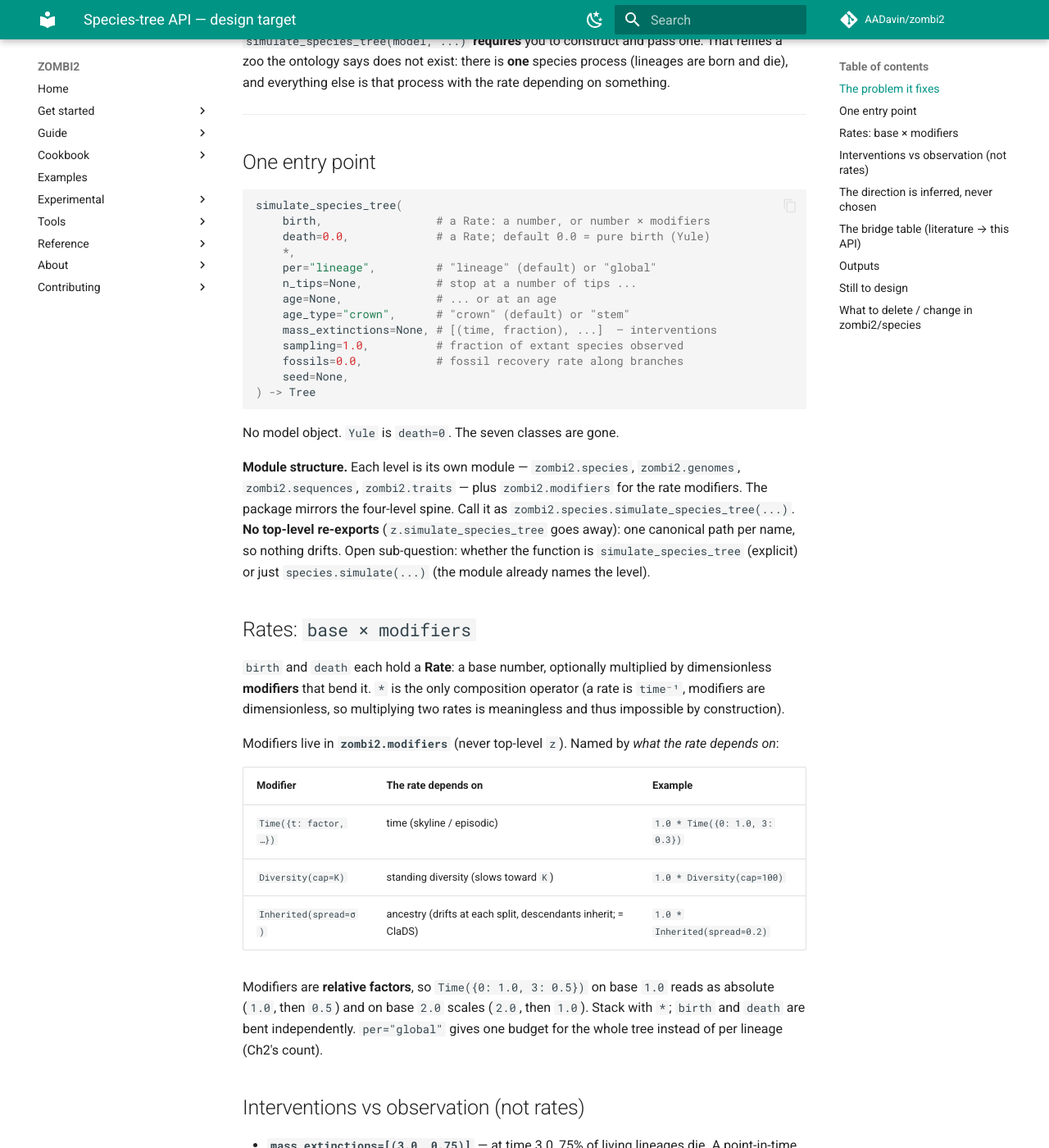
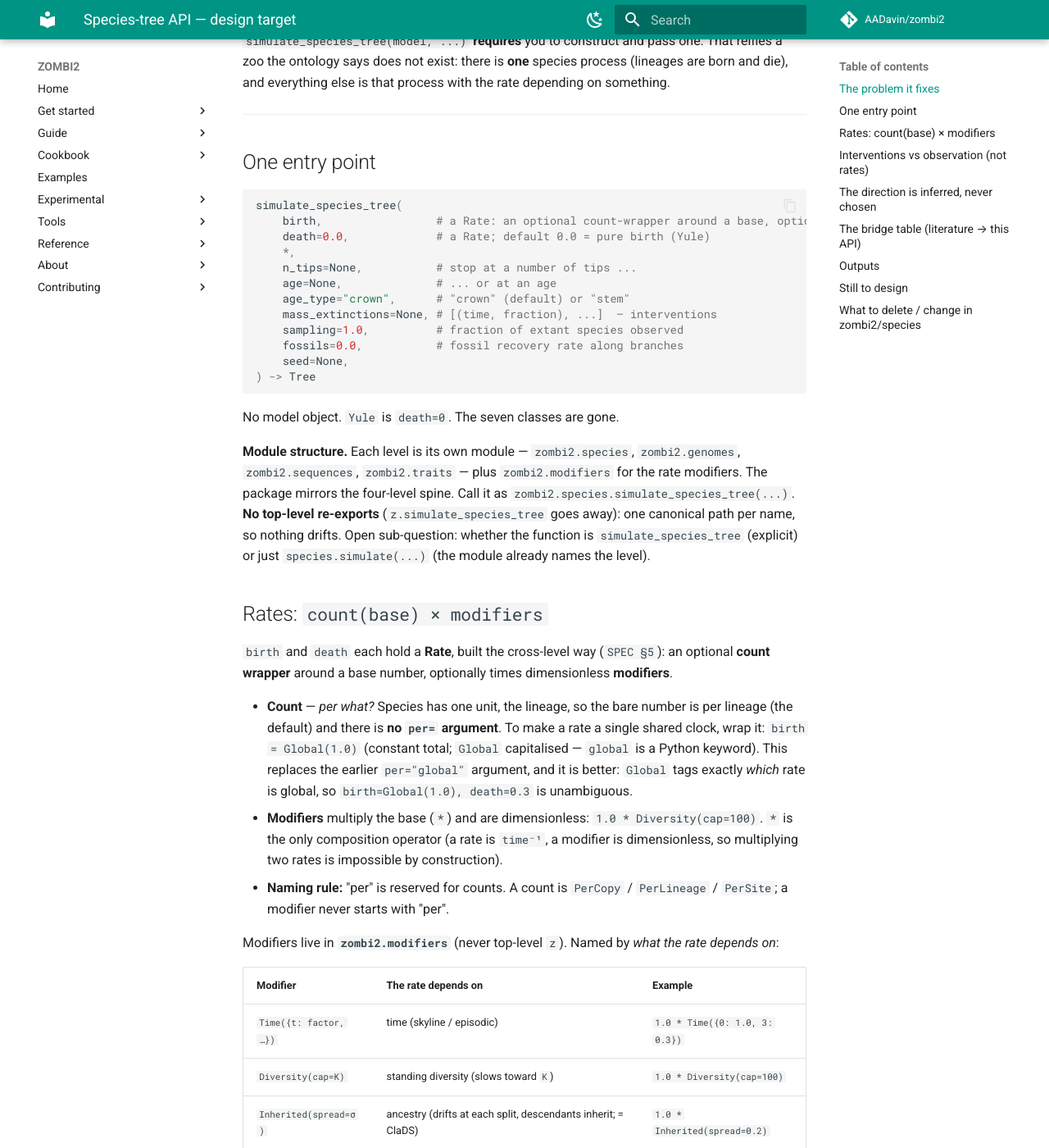
Before and after one commit to AADavin/zombi2, an MkDocs documentation site: the page built from docs/design/species-api.md, in a window 1280 px wide and 1400 px high, scrolled down 455 px. Shown: the whole window at 82% size. Built offline with MkDocs 1.6.1 and Material for MkDocs 9.7.7, drawn with Linux system fonts in a browser that asks for light colours; comment, search, counter and statistics services are not loaded.

Commit message:
docs(design): genome API target + cross-level count grammar
Add docs/design/genome-api.md: three layered functions (unordered ⊂ ordered ⊂
nucleotide) over one core; keyword rates, no RateModel zoo; per-family
heterogeneity as a ByFamily modifier plus a named per-family speed (resolves
C7.5); transfer mechanics as arguments, TransferModel dissolved (C7.6/C7.8).

Update species-api.md to the cross-level rate grammar: the count is a WRAPPER on
the rate (Global/PerCopy/PerLineage/PerSite), not a per= argument; modifiers
multiply; "per" is reserved for counts (so the per-family modifier is ByFamily).

Co-Authored-By: Claude Opus 4.8 <noreply@anthropic.com>

````diff
--- a/docs/design/species-api.md
+++ b/docs/design/species-api.md
@@ -23,10 +23,9 @@ everything else is that process with the rate depending on something.
 
 ```python
 simulate_species_tree(
-    birth,                 # a Rate: a number, or number × modifiers
+    birth,                 # a Rate: an optional count-wrapper around a base, optionally × modifiers
     death=0.0,             # a Rate; default 0.0 = pure birth (Yule)
     *,
-    per="lineage",         # "lineage" (default) or "global"
     n_tips=None,           # stop at a number of tips ...
     age=None,              # ... or at an age
     age_type="crown",      # "crown" (default) or "stem"
@@ -46,11 +45,21 @@ re-exports** (`z.simulate_species_tree` goes away): one canonical path per name,
 Open sub-question: whether the function is `simulate_species_tree` (explicit) or just
 `species.simulate(...)` (the module already names the level).
 
-## Rates: `base × modifiers`
+## Rates: `count(base) × modifiers`
 
-`birth` and `death` each hold a **Rate**: a base number, optionally multiplied by dimensionless
-**modifiers** that bend it. `*` is the only composition operator (a rate is `time⁻¹`, modifiers are
-dimensionless, so multiplying two rates is meaningless and thus impossible by construction).
+`birth` and `death` each hold a **Rate**, built the cross-level way (`SPEC §5`): an optional **count
+wrapper** around a base number, optionally times dimensionless **modifiers**.
+
+- **Count** — *per what?* Species has one unit, the lineage, so the bare number is per lineage (the
+  default) and there is **no `per=` argument**. To make a rate a single shared clock, wrap it:
+  `birth = Global(1.0)` (constant total; `Global` capitalised — `global` is a Python keyword). This
+  replaces the earlier `per="global"` argument, and it is better: `Global` tags exactly *which* rate is
+  global, so `birth=Global(1.0), death=0.3` is unambiguous.
+- **Modifiers** multiply the base (`*`) and are dimensionless: `1.0 * Diversity(cap=100)`. `*` is the
+  only composition operator (a rate is `time⁻¹`, a modifier is dimensionless, so multiplying two rates is
+  impossible by construction).
+- **Naming rule:** "per" is reserved for counts. A count is `PerCopy` / `PerLineage` / `PerSite`; a
+  modifier never starts with "per".
 
 Modifiers live in **`zombi2.modifiers`** (never top-level `z`). Named by *what the rate depends on*:
 
````
Also changed, not shown: docs/design/genome-api.md (added, +99 -0 lines).
